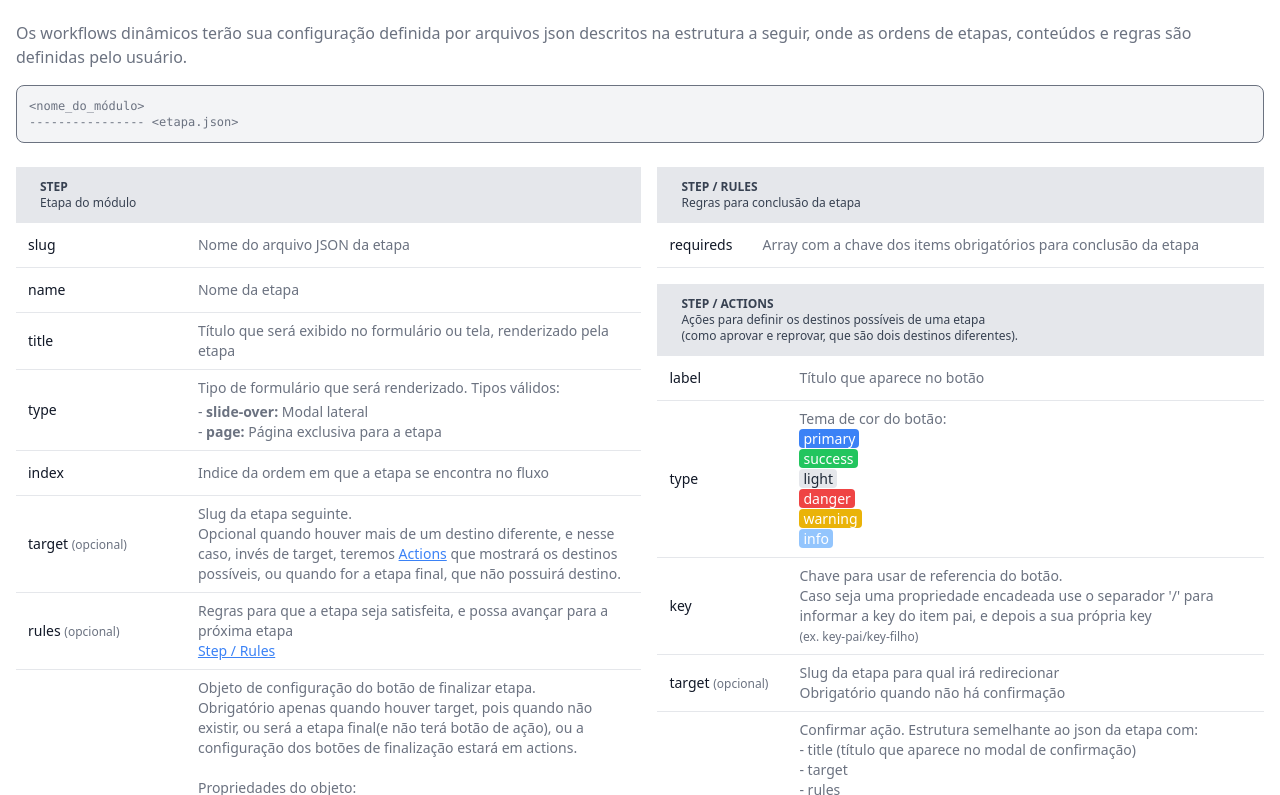
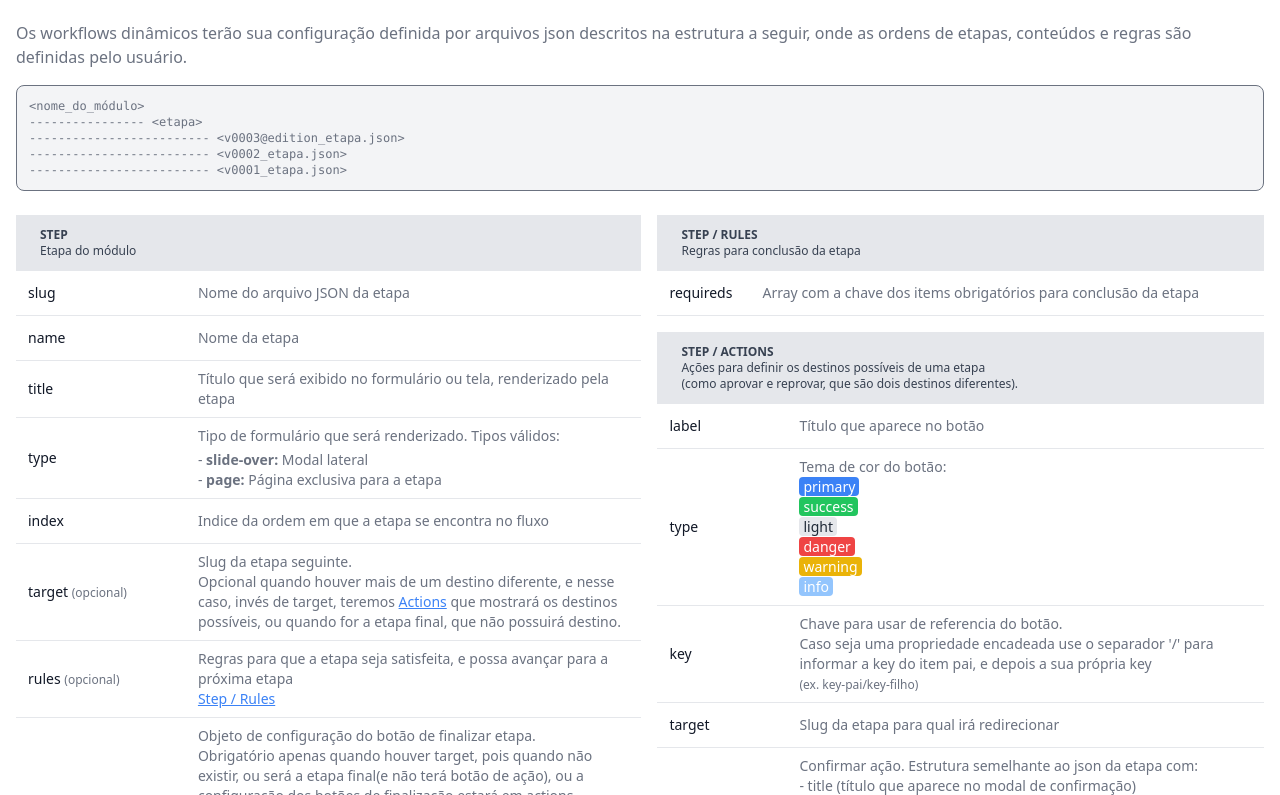
Before and after one commit to yury-tomaz/documents, a plain HTML site: page json-workflow/documentation.html in a window 1280 px wide. Shown: the part 147-942 px from the top of the page. Drawn offline with nearby package versions, Linux system fonts and the light colour scheme.

Commit message:
Alterando documentação da estrutura de pastas do json, tornando o target dentro de actions obrigatório e removendo target de confirmação

```diff
--- a/json-workflow/documentation.html
+++ b/json-workflow/documentation.html
@@ -91,7 +91,10 @@
 
         <div class="text-xs font-mono text-gray-500 bg-gray-100 dark:bg-gray-800 dark:text-gray-400 border border-gray-500 rounded-lg p-3 mb-6">
           <span>&lt;nome_do_módulo&gt;</span><br/>
-          ---------------- <span>&lt;etapa.json&gt;</span>
+          ---------------- <span>&lt;etapa&gt;</span><br/>
+          ------------------------- <span>&lt;v0003@edition_etapa.json&gt;</span><br/>
+          ------------------------- <span>&lt;v0002_etapa.json&gt;</span><br/>
+          ------------------------- <span>&lt;v0001_etapa.json&gt;</span>
         </div>
       </div>
 
@@ -353,16 +356,13 @@
       },{
         key: 'target',
         description: `
-          Slug da etapa para qual irá redirecionar<br/>
-          Obrigatório quando não há confirmação
-        `,
-        nullable: true
+          Slug da etapa para qual irá redirecionar
+        `
       },{
         key: 'confirm',
         description: `
           Confirmar ação. Estrutura semelhante ao json da etapa com:<br/>
           - title (título que aparece no modal de confirmação)<br/>
-          - target<br/>
           - rules<br/>
           - items (caso queira adicionar algum input à confirmação. Mesmo padrão de <a href="#table-step-items" class="underline text-blue-500">Step / Items</a>)<br/>
           - actions (configuração dos botões de confirmação. Mesmo padrão de <a href="#table-step-items" class="underline text-blue-500">Step / Actions</a>, porém os botões terão a prop boleana <b>confirmation</b>, que retornará se a confirmação foi aceita ou negada)
```
